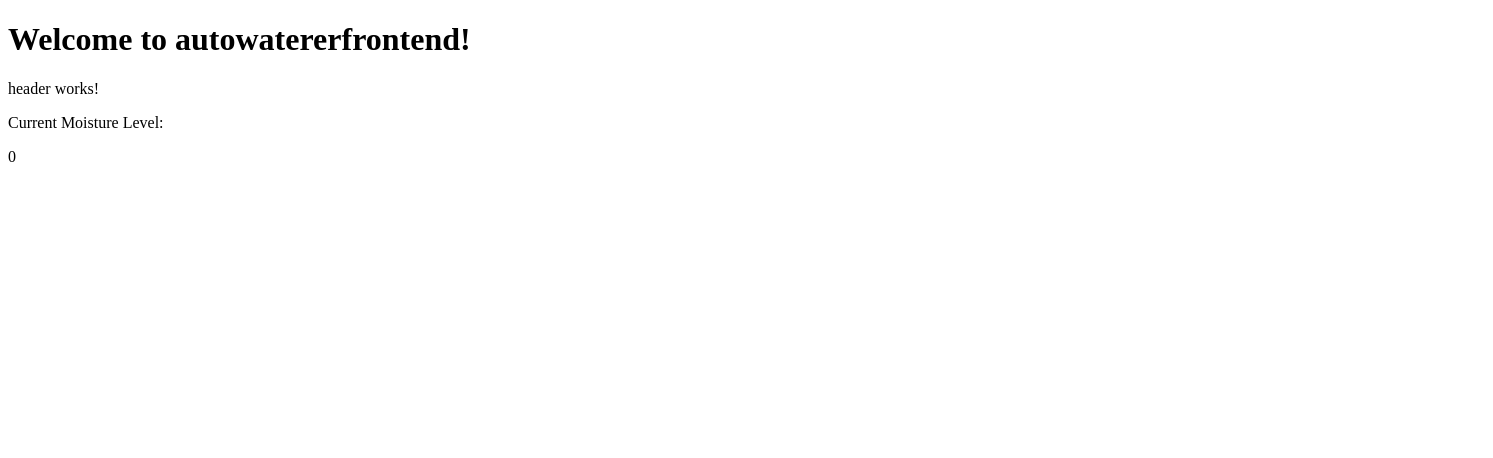
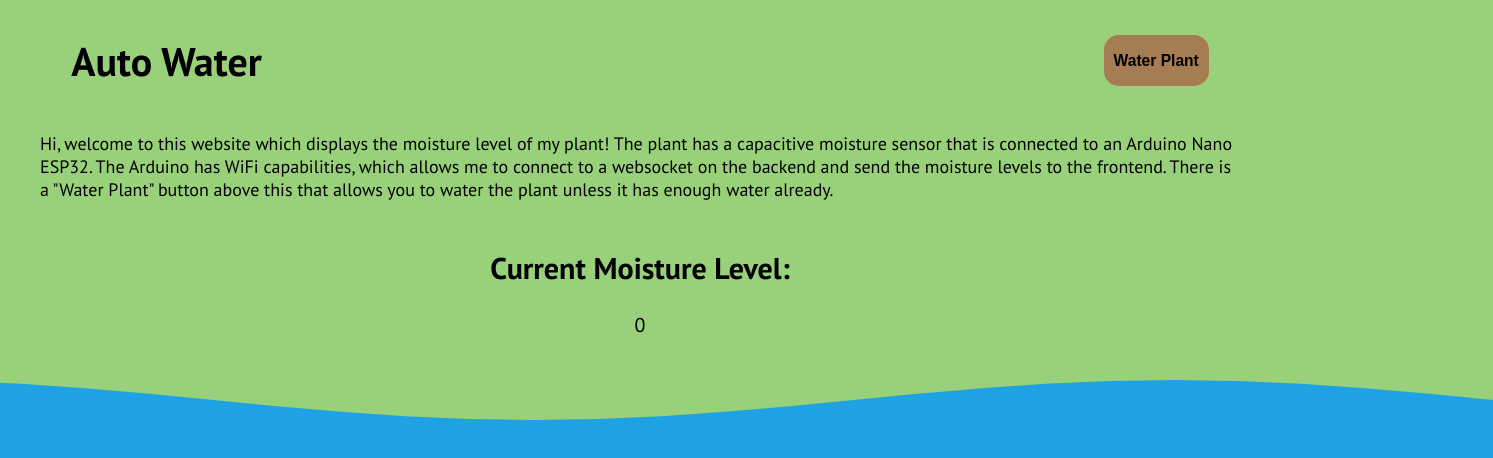
Before and after one commit to dylanledermann/AutoWaterer, an Angular app in the folder autowatererfrontend/: page / in a window 1280 px wide. Shown: the top 458 px of the page, 1493 px wide, since content can reach past the window. Built offline with nearby package versions, Linux system fonts and the light colour scheme; no server answers.

Commit message:
Adding styling for the page with animated water at one level. Created button and method when the button is pressed that calls a new function in the moisture service that sends an empty post request to the backend.

```diff
--- a/autowatererfrontend/src/app/components/header/header.css
+++ b/autowatererfrontend/src/app/components/header/header.css
@@ -0,0 +1,23 @@
+div {
+    display: flex;
+    align-items: center;
+    justify-content: space-between;
+    padding-inline: 5%;
+}
+h1 {
+    font-size: 40px;
+}
+button {
+    min-height: 50px;
+    width: fit-content;
+    background-color: #A67C52;
+    border: 0;
+    border-radius: 15px;
+    padding-inline: 10px;
+    text-align: center;
+    cursor: pointer;
+}
+
+button:hover {
+    background-color: #7BB3D9;
+}
--- a/autowatererfrontend/src/app/components/header/header.html
+++ b/autowatererfrontend/src/app/components/header/header.html
@@ -1,2 +1,4 @@
-<h1>Welcome to {{ title() }}!</h1>
-<p>header works!</p>
+<div>
+    <h1>{{ title() }}</h1>
+    <button (click) = "waterPlant()"><h3>Water Plant</h3></button>
+</div>
--- a/autowatererfrontend/src/app/components/header/header.ts
+++ b/autowatererfrontend/src/app/components/header/header.ts
@@ -1,4 +1,6 @@
-import { Component, signal } from '@angular/core';
+import { Component, inject, signal } from '@angular/core';
+import { Moisture } from '../../services/moisture';
+import { catchError } from 'rxjs';
 
 @Component({
   selector: 'app-header',
@@ -7,5 +9,18 @@ import { Component, signal } from '@angular/core';
   styleUrl: './header.css'
 })
 export class Header {
-  protected readonly title = signal('autowatererfrontend');
+  protected readonly title = signal('Auto Water');
+  moistureApi = inject(Moisture);
+  waterPlant() {
+    this.moistureApi.addMoistureFromApi()
+    .pipe(
+      catchError((err) => {
+        console.log(err);
+        throw err;
+      })
+    )
+    .subscribe((m) => {
+      console.log(m);
+    });;
+  }
 }
--- a/autowatererfrontend/src/app/home/home.css
+++ b/autowatererfrontend/src/app/home/home.css
@@ -0,0 +1,22 @@
+#Description {
+    padding-inline: 2rem;
+    font-size: 18px;
+}
+
+#MoistureContainer {
+ padding: 5px;
+}
+
+h2 {
+    display: flex;
+    align-items: center;
+    justify-content: center;
+    font-size: 30px;
+}
+
+#Moisture {
+    display: flex;
+    align-items: center;
+    justify-content: center;
+    font-size: 20px;
+}
--- a/autowatererfrontend/src/app/home/home.html
+++ b/autowatererfrontend/src/app/home/home.html
@@ -1,2 +1,12 @@
-<p>Current Moisture Level:</p>
-<p>{{moisture()}}</p>
+<div class="">
+    <p id="Description">
+        Hi, welcome to this website which displays the moisture level of my plant!
+        The plant has a capacitive moisture sensor that is connected to an Arduino Nano ESP32.
+        The Arduino has WiFi capabilities, which allows me to connect to a websocket on the backend and send the moisture levels to the frontend.
+        There is a "Water Plant" button above this that allows you to water the plant unless it has enough water already.
+    </p>
+    <div id="MoistureContainer">
+        <h2>Current Moisture Level:</h2>
+        <p id="Moisture">{{moisture()}}</p>
+    </div>
+</div>
--- a/autowatererfrontend/src/app/services/moisture.ts
+++ b/autowatererfrontend/src/app/services/moisture.ts
@@ -10,4 +10,8 @@ export class Moisture {
     const url = `http://localhost:8080/api/moisture`;
     return this.http.get<number>(url);
   }
+  addMoistureFromApi(){
+    const url = `http://localhost:8080/api/moisture`;
+    return this.http.post(url, null);
+  }
 }
--- a/autowatererfrontend/src/index.html
+++ b/autowatererfrontend/src/index.html
@@ -6,8 +6,12 @@
   <base href="/">
   <meta name="viewport" content="width=device-width, initial-scale=1">
   <link rel="icon" type="image/x-icon" href="favicon.ico">
+  <link rel="preconnect" href="https://fonts.googleapis.com">
+  <link rel="preconnect" href="https://fonts.gstatic.com" crossorigin>
+  <link href="https://fonts.googleapis.com/css2?family=PT+Sans:ital,wght@0,400;0,700;1,400;1,700&display=swap" rel="stylesheet">
 </head>
 <body>
+  <div class="water"></div>
   <app-root></app-root>
 </body>
 </html>
--- a/autowatererfrontend/src/styles.css
+++ b/autowatererfrontend/src/styles.css
@@ -1 +1,72 @@
 /* You can add global styles to this file, and also import other style files */
+
+.water {
+    position: absolute;
+    top: 0;
+    left: 0;
+    width: 200%;
+    height: 100%;
+    background: rgba(0, 150, 255, 0.8);
+    animation: flow 6s infinite linear;
+    clip-path: polygon(
+    /* Top edge points along the sine wave */
+    0% calc(50% + sin(0deg) * 20px),
+    2.5% calc(50% + sin(18deg) * 20px),
+    5% calc(50% + sin(36deg) * 20px),
+    7.5% calc(50% + sin(54deg) * 20px),
+    10% calc(50% + sin(72deg) * 20px),
+    12.5% calc(50% + sin(90deg) * 20px),
+    15% calc(50% + sin(108deg) * 20px),
+    17.5% calc(50% + sin(126deg) * 20px),
+    20% calc(50% + sin(144deg) * 20px),
+    22.5% calc(50% + sin(162deg) * 20px),
+    25% calc(50% + sin(180deg) * 20px),
+    27.5% calc(50% + sin(198deg) * 20px),
+    30% calc(50% + sin(216deg) * 20px),
+    32.5% calc(50% + sin(234deg) * 20px),
+    35% calc(50% + sin(252deg) * 20px),
+    37.5% calc(50% + sin(270deg) * 20px),
+    40% calc(50% + sin(288deg) * 20px),
+    42.5% calc(50% + sin(306deg) * 20px),
+    45% calc(50% + sin(324deg) * 20px),
+    47.5% calc(50% + sin(342deg) * 20px),
+    50% calc(50% + sin(360deg) * 20px),
+    52.5% calc(50% + sin(18deg) * 20px),
+    55% calc(50% + sin(36deg) * 20px),
+    57.5% calc(50% + sin(54deg) * 20px),
+    60% calc(50% + sin(72deg) * 20px),
+    62.5% calc(50% + sin(90deg) * 20px),
+    65% calc(50% + sin(108deg) * 20px),
+    67.5% calc(50% + sin(126deg) * 20px),
+    70% calc(50% + sin(144deg) * 20px),
+    72.5% calc(50% + sin(162deg) * 20px),
+    75% calc(50% + sin(180deg) * 20px),
+    77.5% calc(50% + sin(198deg) * 20px),
+    80% calc(50% + sin(216deg) * 20px),
+    82.5% calc(50% + sin(234deg) * 20px),
+    85% calc(50% + sin(252deg) * 20px),
+    87.5% calc(50% + sin(270deg) * 20px),
+    90% calc(50% + sin(288deg) * 20px),
+    92.5% calc(50% + sin(306deg) * 20px),
+    95% calc(50% + sin(324deg) * 20px),
+    97.5% calc(50% + sin(342deg) * 20px),
+    100% calc(50% + sin(360deg) * 20px),
+    /* Bottom edge points to close the polygon */
+    100% 100%,
+    0% 100%
+  );
+}
+
+@keyframes flow {
+    0% {
+        transform: translateX(0);
+    }
+    100% {
+        transform: translateX(-50%);
+    }
+}
+
+body {
+    font-family: 'PT Sans', sans-serif;
+    background: #99D17B;
+}
```
